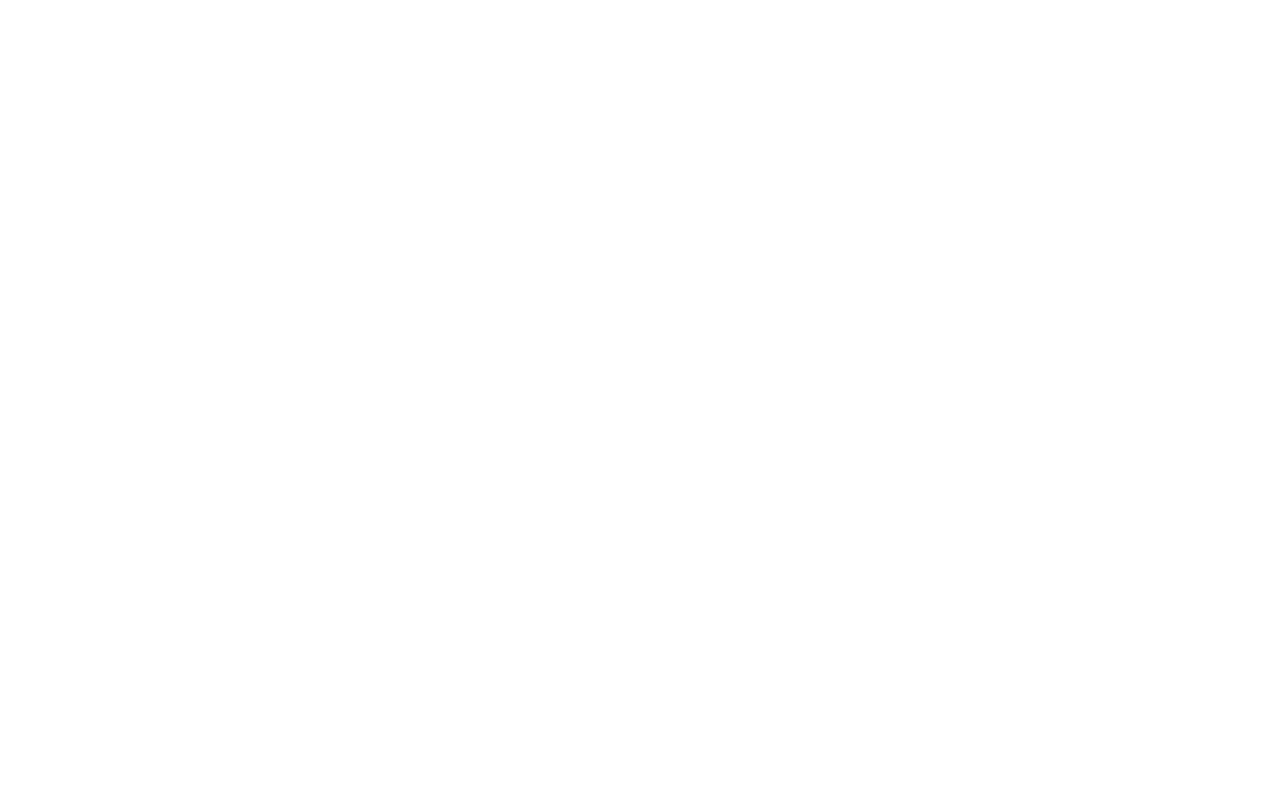
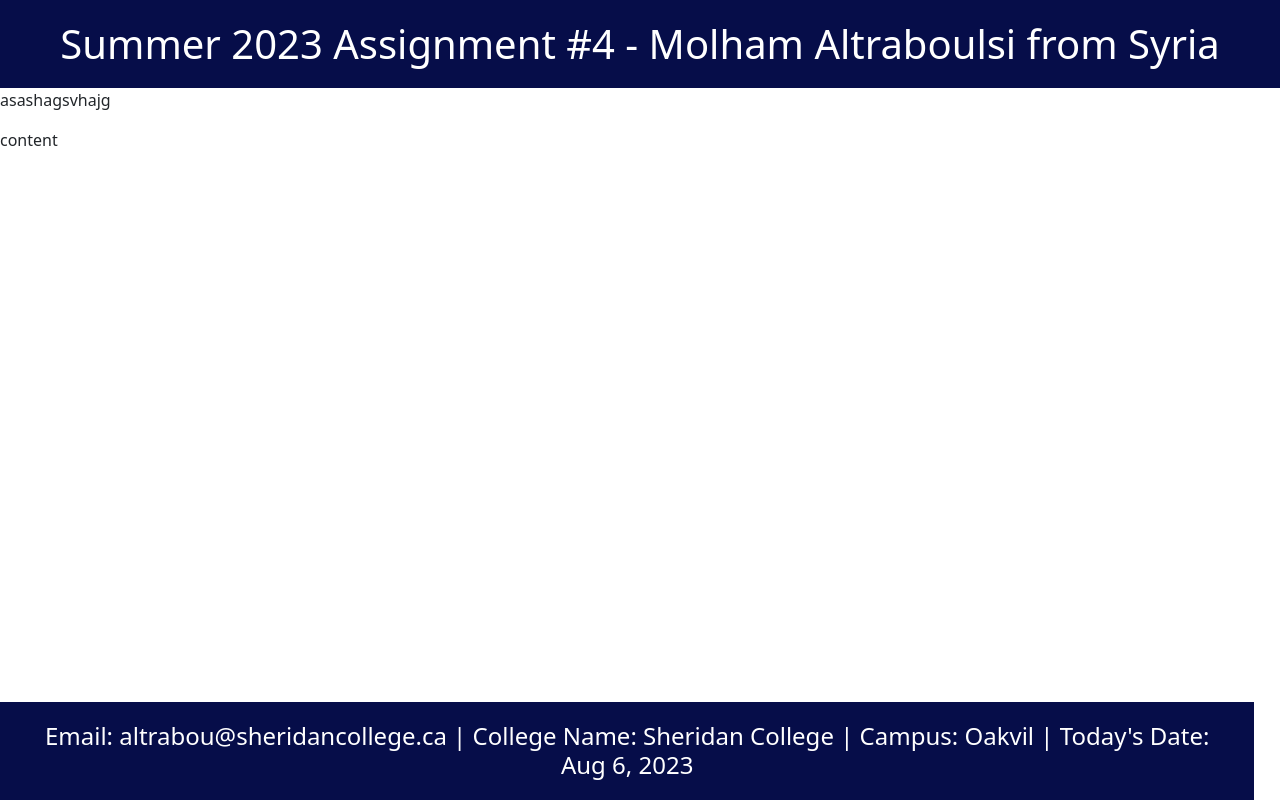
Before and after one commit to IbrahimSalahEldin/MoviesProject, an Angular app in the folder Assignment-4/: page / in a window 1280 px wide. Built offline with nearby package versions, Linux system fonts and the light colour scheme.

Commit message:
add routing

```diff
--- a/Assignment-4/src/app/app.component.html
+++ b/Assignment-4/src/app/app.component.html
@@ -1 +1,6 @@
+<app-header></app-header>
+<p>asashagsvhajg</p>
+
 <router-outlet></router-outlet>
+
+<app-footer></app-footer>
--- a/Assignment-4/src/index.html
+++ b/Assignment-4/src/index.html
@@ -6,8 +6,28 @@
   <base href="/">
   <meta name="viewport" content="width=device-width, initial-scale=1">
   <link rel="icon" type="image/x-icon" href="favicon.ico">
+  <link
+  rel="stylesheet"
+  href="https://cdnjs.cloudflare.com/ajax/libs/font-awesome/6.3.0/css/all.min.css"
+/>
+<link
+  href="https://cdn.jsdelivr.net/npm/bootstrap@5.3.0-alpha1/dist/css/bootstrap.min.css"
+  rel="stylesheet"
+  integrity="sha384-GLhlTQ8iRABdZLl6O3oVMWSktQOp6b7In1Zl3/Jr59b6EGGoI1aFkw7cmDA6j6gD"
+  crossorigin="anonymous"
+/>
+<link
+  href="https://fonts.googleapis.com/css2?family=Roboto:wght@300;400;500&display=swap"
+  rel="stylesheet"
+/>
+<link href="https://unpkg.com/aos@2.3.1/dist/aos.css" rel="stylesheet" />
 </head>
 <body>
   <app-root></app-root>
+  <script
+  src="https://cdn.jsdelivr.net/npm/bootstrap@5.3.0-alpha1/dist/js/bootstrap.bundle.min.js"
+  integrity="sha384-w76AqPfDkMBDXo30jS1Sgez6pr3x5MlQ1ZAGC+nuZB+EYdgRZgiwxhTBTkF7CXvN"
+  crossorigin="anonymous"
+></script>
 </body>
 </html>
```
Also changed, not shown: Assignment-4/src/app/app-routing.module.ts (+12 -5 lines), Assignment-4/src/app/app.module.ts (+11 -5 lines).
